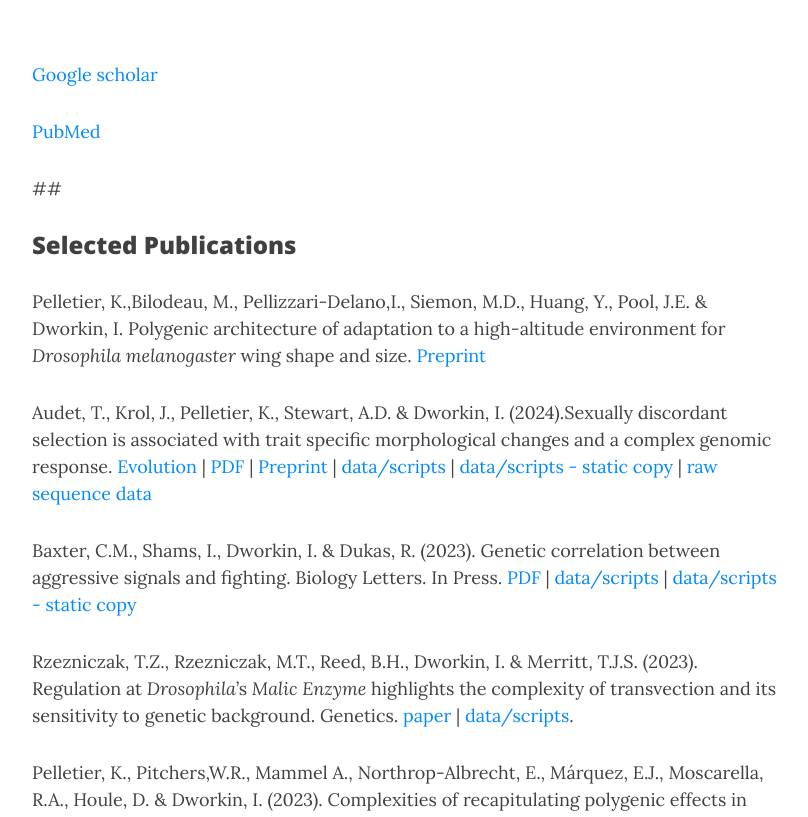
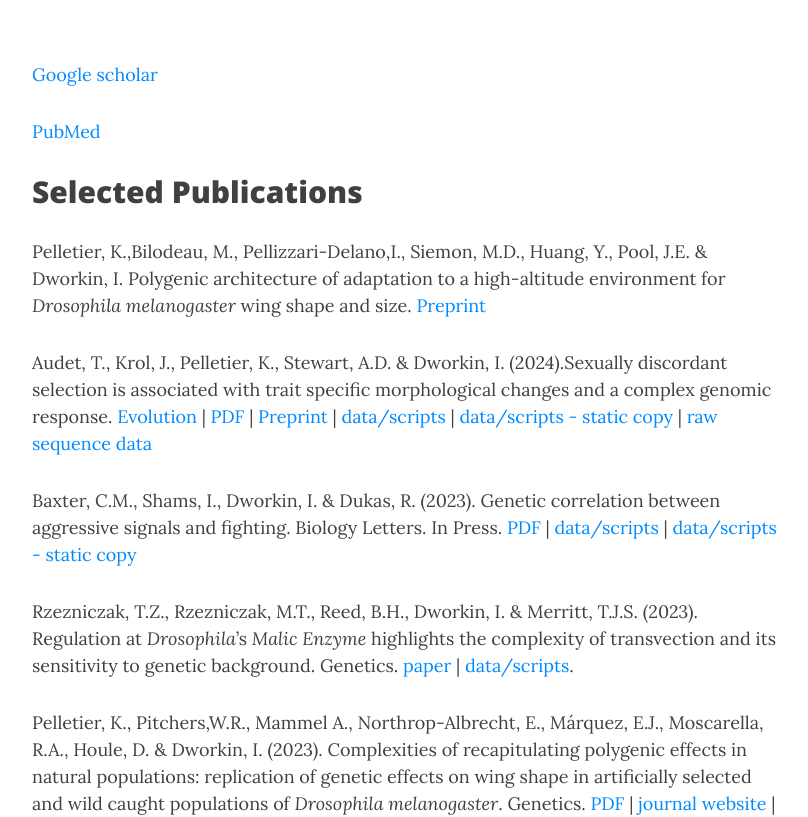
Before and after one commit to TheLiLab/thelilab.github.io, a Jekyll site: the page built from pubs.md, in a window 1280 px wide and 900 px high, scrolled down 410 px, cut to the strip 83-900 px from the top of the window. Shown: the whole strip, without its empty margins (233-1041 px from the left). Built offline with Jekyll 4.4.1, drawn with Linux system fonts in a browser that asks for light colours; nearby versions of some CDN libraries.

Commit message:
Update pubs.md

```diff
--- a/pubs.md
+++ b/pubs.md
@@ -15,8 +15,8 @@ bigimg:
 
 [PubMed](https://www.ncbi.nlm.nih.gov/myncbi/haikuo.li.1/bibliography/public/)
 
-##
-### Selected Publications
+
+## Selected Publications
 
 
 Pelletier, K.,Bilodeau, M., Pellizzari-Delano,I., Siemon, M.D., Huang, Y., Pool, J.E. & Dworkin, I. Polygenic architecture of adaptation to a high-altitude environment for *Drosophila melanogaster* wing shape and size. [Preprint](https://www.biorxiv.org/content/10.1101/2024.02.08.579525v1.abstract)
@@ -49,8 +49,8 @@ Chandler, C.H., Mammel, A. & Dworkin, I. (2020). Sexual selection does not incre
 Pesevski, M. & Dworkin, I. (2020). Genetic and environmental canalization are not associated among altitudinally varying populations of *Drosophila melanogaster*. Evolution. [link to paper](https://onlinelibrary.wiley.com/doi/abs/10.1111/evo.14039) \| [PDF](\pdf\PesevskiDworkin2020_evo.14039.pdf) \| [link to pre-print](https://www.biorxiv.org/content/10.1101/715649v2) \| [data and scripts on github](https://github.com/DworkinLab/PesevskiDworkin_Evolution_2020) \| [data and scripts on DRYAD with doi](https://doi.org/10.5061/dryad.b8gtht79c) \| [raw images on Figshare](https://figshare.com/articles/Drosophila_melanogaster_African_Wings/1449060).
 
 Wagner, A.P. Zaman, L., Dworkin, I. & Ofria, C. (2020). Behavioral Strategy chases Promote the Evolution of Prey Intelligence. In Press. In Evolution in Action – Past, Present and Future. Lenski, R. & Banzhaf, W. editors. Springer. [PDF](/pdf/Wagner-etal-revised_2020.pdf).
-##
-### All Publications
+
+## All Publications
 Frankino, W.A., Bakota, E., Dworkin, I., Wilkinson, G.S., Wolf, J.B. & Shingleton, A.S. (2019). Individual cryptic scaling relationships and the evolution of animal form. Integrative and Comparative Biology. [link](https://doi.org/10.1093/icb/icz135). \| [PDF](/pdf/Frankino_etal_2019.pdf) \| [data](https://doi.org/10.5061/dryad.f8320d5).
 
 Cevik, D., Acker, M., Arefi, P., Ghaemi, R., Zhang, J., Selvaganapathy, P.R., Dworkin, I. & Jacobs, J.R., (2019). Chloroform and Desflurane Immobilization with Recovery of Viable *Drosophila* Larvae for Confocal Imaging. J. Insect physiology, p.103900. [link](https://doi.org/10.1016/j.jinsphys.2019.103900).
```
